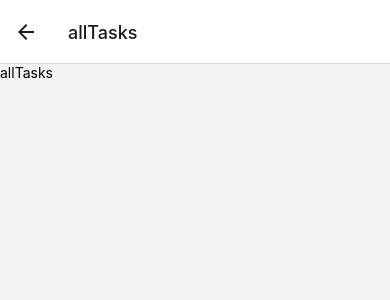
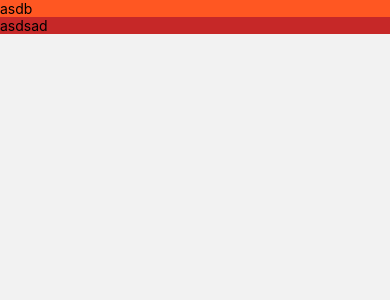
Before and after one commit to rohankumar50/Todo-ReactNative, a React Native app: screen /allTasks in a window 390 px wide. Shown: the top 300 px of the page. Built offline with nearby package versions, Linux system fonts and the light colour scheme.

Commit message:
all task

```diff
--- a/components/Navigations.js
+++ b/components/Navigations.js
@@ -30,8 +30,16 @@ const Navigations = () => {
           component={Login}
           options={{headerShown: false}}
         />
-        <Stack.Screen name="allTasks" component={AllTasks} />
-        <Stack.Screen name="currentTasks" component={CurrentTasks} />
+        <Stack.Screen
+          name="allTasks"
+          component={AllTasks}
+          options={{headerShown: false}}
+        />
+        <Stack.Screen
+          name="currentTasks"
+          component={CurrentTasks}
+          options={{headerShown: false}}
+        />
         <Stack.Screen name="completedTasks" component={CompletedTasks} />
         <Stack.Screen name="overdueTasks" component={OverdueTasks} />
       </Stack.Navigator>
--- a/screens/AllTasks.js
+++ b/screens/AllTasks.js
@@ -1,14 +1,43 @@
-import {StyleSheet, Text, View} from 'react-native';
+import {SafeAreaView, StyleSheet, Text, View} from 'react-native';
 import React from 'react';
+import Constants from '../components/Constants';
 
 const AllTasks = () => {
   return (
-    <View>
-      <Text>allTasks</Text>
+    <View style={styles.container}>
+      <SafeAreaView style={styles.content}>
+        <View style={styles.header}>
+          <Text>asdb</Text>
+        </View>
+        <View style={styles.subContent}>
+          <Text>asdsad</Text>
+        </View>
+      </SafeAreaView>
     </View>
   );
 };
 
 export default AllTasks;
 
-const styles = StyleSheet.create({});
+const styles = StyleSheet.create({
+  container: {
+    flex: 1,
+
+    // backgroundColor: Constants.TEST_COLOR.backgroundColor,
+    // padding: Constants.PAGE_LAYOUT.paddingHorizontal,
+  },
+
+  header: {
+    // flex: 1,
+    backgroundColor: '#FF5722',
+  },
+
+  content: {
+    // flex: 2,
+    backgroundColor: '#66BB6A',
+  },
+
+  subContent: {
+    backgroundColor: '#C62828',
+  },
+});
--- a/screens/Catelog.js
+++ b/screens/Catelog.js
@@ -9,8 +9,6 @@ import {
 import React, {useEffect, useState} from 'react';
 import {SafeAreaView} from 'react-native-safe-area-context';
 import Constants from '../components/Constants';
-import BouncyCheckbox from 'react-native-bouncy-checkbox';
-import UpcomingItem from '../components/UpcomingItem';
 
 const Catelog = ({navigation}) => {
   const [todayDay, setTodayDay] = useState('');
@@ -102,26 +100,6 @@ const Catelog = ({navigation}) => {
 export default Catelog;
 
 const styles = StyleSheet.create({
-  upcoming: {
-    display: 'flex',
-    flexDirection: 'row',
-    alignItems: 'center',
-    backgroundColor: '#fff',
-    marginTop: 10,
-    paddingVertical: 10,
-    paddingHorizontal: 10,
-    borderRadius: 5,
-    shadowRadius: 3,
-    shadowColor: '#BDBDBD',
-    shadowOffset: {width: -1, height: 1},
-    shadowOpacity: 0.2,
-  },
-  upcomingStyle: {},
-  upcomingText: {
-    color: '#757575',
-    fontWeight: '300',
-    fontSize: 16,
-  },
   container: {
     flex: 1,
     backgroundColor: Constants.PAGE_LAYOUT.backgroundColor,
@@ -206,4 +184,24 @@ const styles = StyleSheet.create({
     marginTop: 30,
     opacity: 0.6,
   },
+
+  upcoming: {
+    display: 'flex',
+    flexDirection: 'row',
+    alignItems: 'center',
+    backgroundColor: '#fff',
+    marginTop: 10,
+    paddingVertical: 10,
+    paddingHorizontal: 10,
+    borderRadius: 5,
+    shadowRadius: 3,
+    shadowColor: '#BDBDBD',
+    shadowOffset: {width: -1, height: 1},
+    shadowOpacity: 0.2,
+  },
+  upcomingText: {
+    color: '#757575',
+    fontWeight: '300',
+    fontSize: 16,
+  },
 });
```
